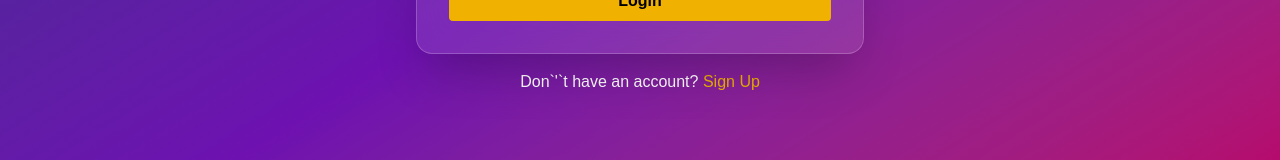
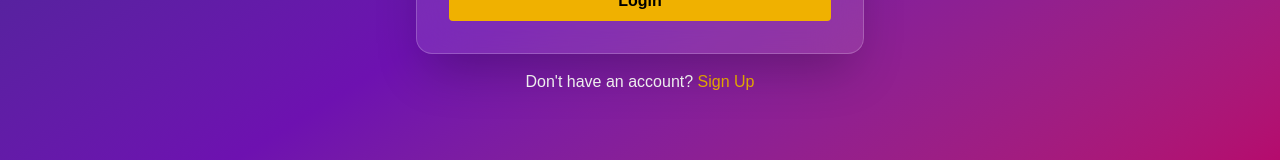
Before and after one commit to ismailp145/finquest, a Next.js app: page /login in a window 1280 px wide. Shown: the part 525-685 px from the top of the page. Built offline with nearby package versions, Linux system fonts and the light colour scheme.

Commit message:
fix comma

```diff
--- a/src/app/login/page.tsx
+++ b/src/app/login/page.tsx
@@ -59,7 +59,7 @@ export default function LoginPage() {
         </button>
       </form>
       <p className="mt-4 text-white">
-        Don`&apos;`t have an account?{" "}
+        Don&apos;t have an account?{" "}
         <Link href="/" className="text-yellow-500 hover:underline">
           Sign Up
         </Link>
```
